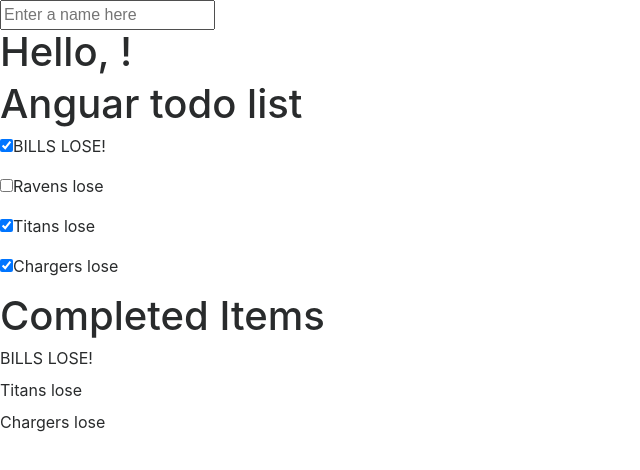
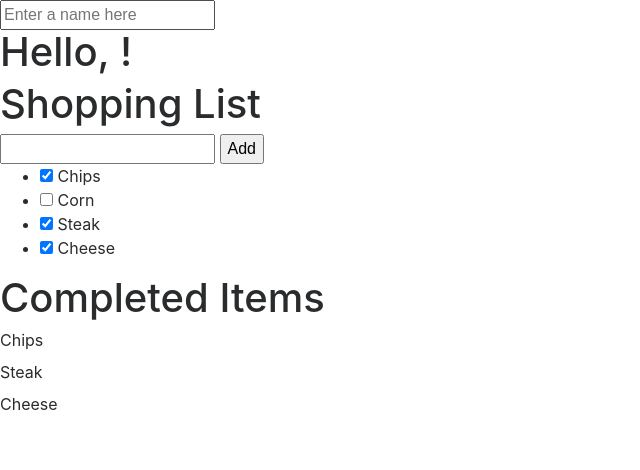
Before and after one commit to beewhy5/AngHelloWorld, a plain HTML site: page AngularHelloWorld/Index.html in a window 1280 px wide. Shown: the whole page, without its empty margins (0-640 px from the left). Drawn offline with nearby package versions, Linux system fonts and the light colour scheme.

Commit message:
Changes included to dynamically add items to the shopping list

```diff
--- a/AngularHelloWorld/Index.html
+++ b/AngularHelloWorld/Index.html
@@ -11,7 +11,7 @@
 </head>
 <body ng-app="myApp">
     <div ng-controller="main">
-                    <my-todo list="todo" title="Anguar todo list"></my-todo>
+                    <my-todo list="todo" title="Shopping List"></my-todo>
                     </div>
 
 
--- a/AngularHelloWorld/app.js
+++ b/AngularHelloWorld/app.js
@@ -15,11 +15,20 @@
 
 app.controller('main', function ($scope) {
     $scope.todo = [
-        { name: 'BILLS LOSE!', completed: true },
-        { name: 'Ravens lose', completed: false },
-        { name: 'Titans lose', completed: true },
-        { name: 'Chargers lose', completed: true }
+        { name: 'Chips', completed: true },
+        { name: 'Corn', completed: false },
+        { name: 'Steak', completed: true },
+        { name: 'Cheese', completed: true }
     ];
+
+    $scope.addItem = function () {
+        var obj = {
+            name: this.myItem,
+            completed: false
+        };
+        $scope.todo.push(obj);
+    }
+
     $scope.yourname = "Brad";
 
 });
--- a/AngularHelloWorld/todo.tpl.html
+++ b/AngularHelloWorld/todo.tpl.html
@@ -9,24 +9,23 @@
     <input type="text" ng-model="yourname" placeholder="Enter a name here">
     <h1>Hello, {{yourname}}!</h1>
 
-    <h1>{{title}}</h1>
-    <div ng-repeat="todo in list">
+        <h1>{{title}}</h1>
 
-        <div class="input-group mb-3">
-            <div class="input-group-prepend">
-                <div class="input-group-text">
-                    <input type="checkbox" ng-model="todo.completed">
-                    </div>
-                </div>
-            {{todo.name}}
-            <!-- <input type="text" class="form-control" aria-label="Text input with checkbox">-->
-            </div>
-                </div>
+    <form ng-submit="addItem(myItem)" ng-controller="main">
+        <input type="text" ng-model="myItem" value="Rice">
+        <button type="submit">Add</button>
 
-                <!-- Use of Filters (Completed)-->
-                <h1>Completed Items</h1>
-                <div ng-repeat="todo in list | completed">
-                    <label ng-model="todo.completed">{{todo.name}}</label>
-                </div>
+        <ul>
+            <li ng-repeat="text in todo"><input type="checkbox" ng-model="text.completed"> {{text.name}}</li>
+        </ul>
+
+        <!-- Use of Filters (Completed)-->
+        <h1>Completed Items</h1>
+        <div ng-repeat="thing in todo | completed">
+            <label ng-model="thing.completed">{{thing.name}}</label>
+        </div>
+
+    </form>
+
 </body>
 </html>
```
